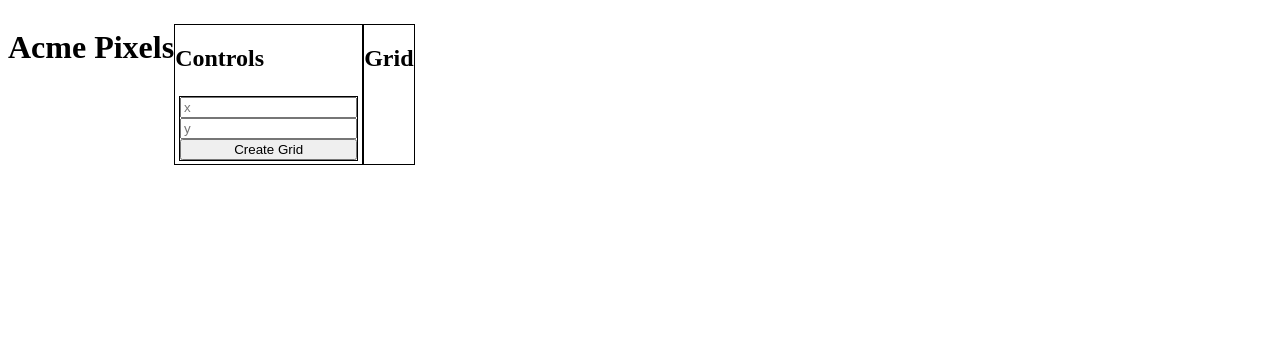
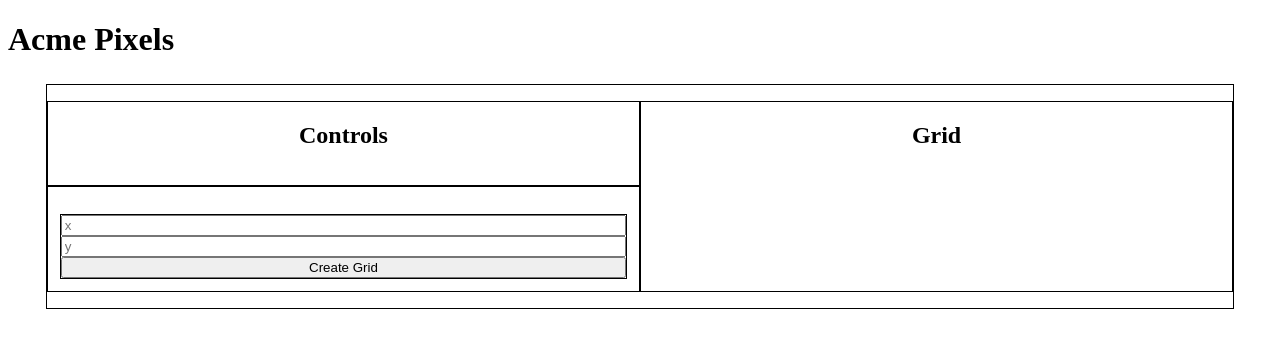
Before and after one commit to katthartic/acme-pixels, a plain HTML site: page index.html in a window 1280 px wide. Drawn offline with Linux system fonts and the light colour scheme.

Commit message:
Commit 3

```diff
--- a/index.html
+++ b/index.html
@@ -3,22 +3,31 @@
 <head>
     <link rel="stylesheet" href="styles.css" />
     <title>Document</title>
+
+</head>
+<body>
+
     <h1>Acme Pixels</h1>
-</head>
-<body class = 'flex'>
+    <section>
 
     <div class="left-column">
         <h2>Controls</h2>
+
+        <div id="palette">
+
+        </div>
+
         <form>
             <input type="text" placeholder="x">
             <input type="text" placeholder="y">
             <button> Create Grid </button>
         </form>
+
     </div>
 
     <div class="right-column">
             <h2>Grid</h2>
     </div>
-
+    </section>
 </body>
 </html>
--- a/styles.css
+++ b/styles.css
@@ -1,19 +1,26 @@
-
 
 div {
     border: solid 1px black;
     margin: 1rem 0rem;
+    width: 100%;
 }
 
-body {
+#palette {
+
+}
+
+section {
     display: flex;
     flex-direction: row;
+    margin: 2% 3%;
+    border: solid 1px black;
 }
 
 .left-column {
     display: flex;
     flex-direction: column;
     border: solid 1px black;
+    text-align: center;
 
 }
 
@@ -21,6 +28,7 @@ body {
     display: flex;
     flex-direction: column;
     border: solid 1px black;
+    text-align: center;
 }
 
 form {
```
